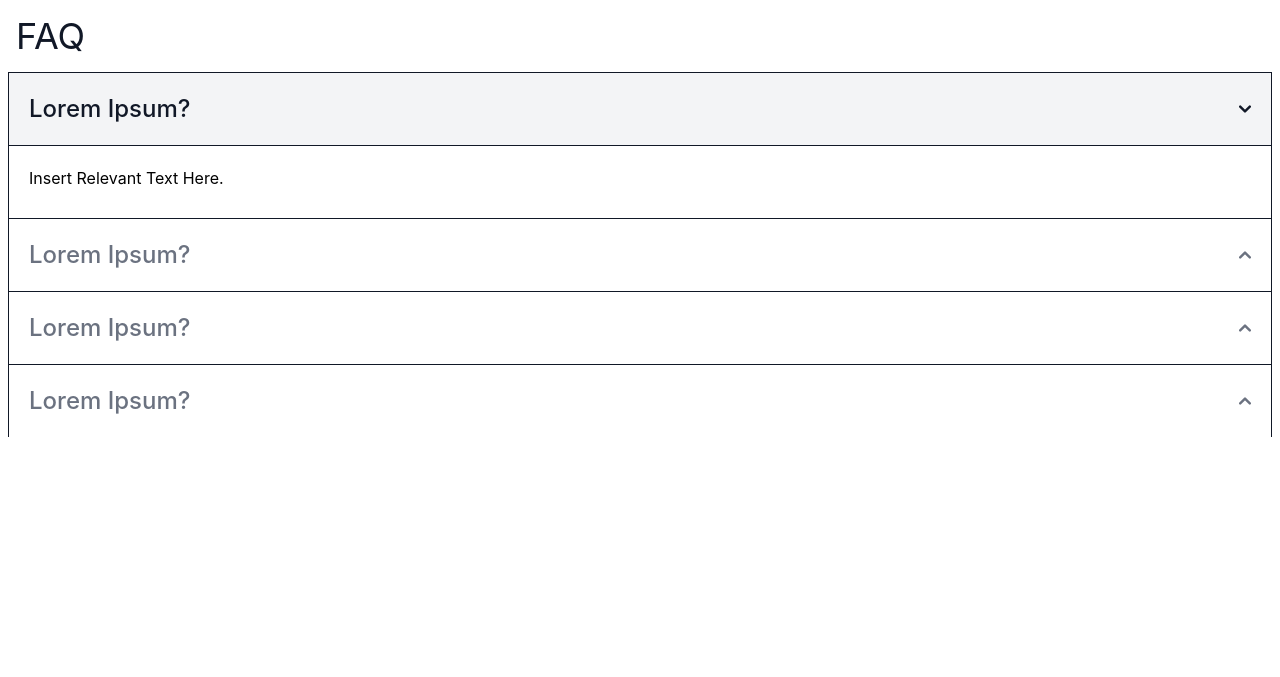
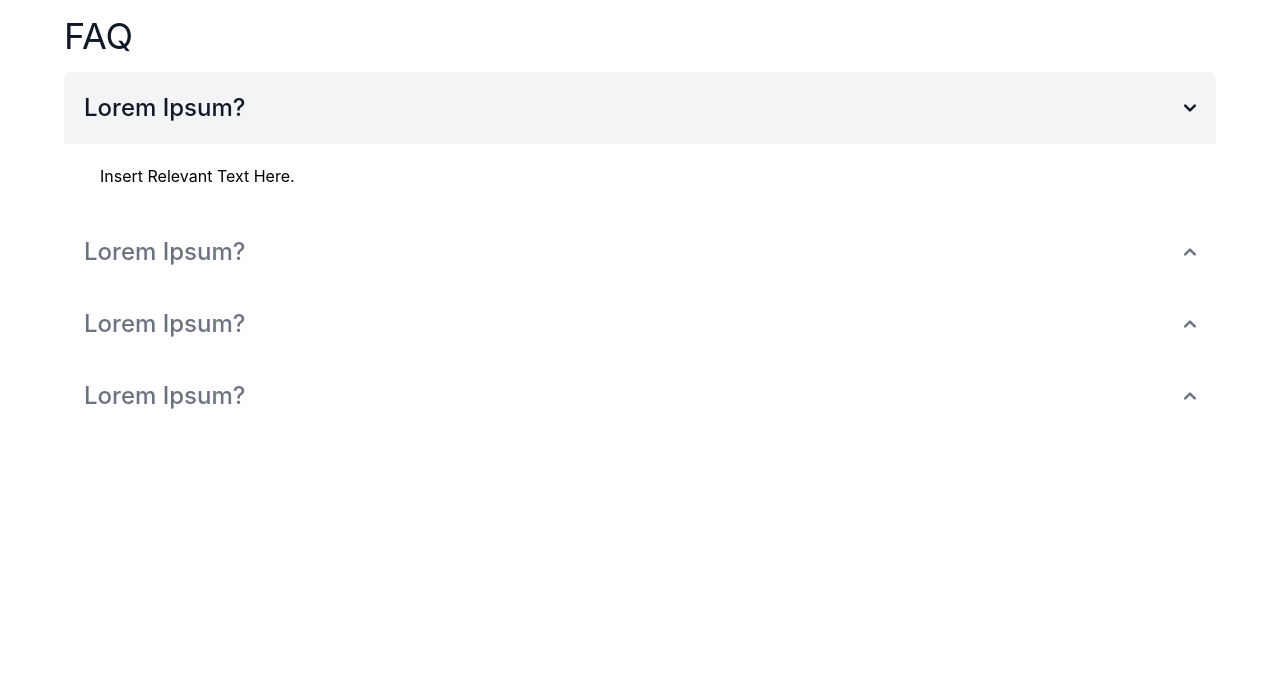
Before and after one commit to muwasifk/supervision, a Django app: template templates/faq.html in a window 1280 px wide. Shown: the part 65-742 px from the top of the page. Run offline with Django 5.2, Linux system fonts and the light colour scheme; the template is opened without the code that fills it, so the values that code supplies are empty; style sheets or scripts are compiled from the project's sources; some libraries are stand-ins or nearby versions; some web fonts are replaced.

Commit message:
Update faq.html
Made look better

```diff
--- a/templates/faq.html
+++ b/templates/faq.html
@@ -3,10 +3,10 @@
 {% block content %}
 
 <section>
-        <h1 class="p-4 text-4xl text-gray-900">FAQ</h1>
-        <div id="accordion-collapse" data-accordion="collapse" class="mx-2">
+        <h1 class="py-4 px-16 text-4xl text-gray-900">FAQ</h1>
+        <div id="accordion-collapse" data-accordion="collapse" class="px-16">
           <h2 id="accordion-collapse-heading-1">
-            <button type="button" class="flex w-full items-center justify-between gap-3 rounded-t-l border border-b-0 border-gray-900 p-5 text-2xl font-medium text-black hover:bg-gray-100 focus:ring-1 focus:ring-gray-900 rtl:text-right dark:border-gray-700 dark:text-gray-400 dark:hover:bg-gray-800 dark:focus:ring-gray-800" data-accordion-target="#accordion-collapse-body-1" aria-expanded="true" aria-controls="accordion-collapse-body-1">
+            <button type="button" class="flex w-full items-center justify-between gap-3 rounded-t-lg  p-5 text-2xl font-medium text-black hover:bg-gray-100 focus:ring-1 focus:ring-gray-900 rtl:text-right dark:border-gray-700 dark:text-gray-400 dark:hover:bg-gray-800 dark:focus:ring-gray-800" data-accordion-target="#accordion-collapse-body-1" aria-expanded="true" aria-controls="accordion-collapse-body-1">
               <span>Lorem Ipsum?</span>
               <svg data-accordion-icon class="h-3 w-3 shrink-0 rotate-180" aria-hidden="true" xmlns="http://www.w3.org/2000/svg" fill="none" viewBox="0 0 10 6">
                 <path stroke="currentColor" stroke-linecap="round" stroke-linejoin="round" stroke-width="2" d="M9 5 5 1 1 5" />
@@ -14,12 +14,12 @@
             </button>
           </h2>
           <div id="accordion-collapse-body-1" class="hidden" aria-labelledby="accordion-collapse-heading-1">
-            <div class="border border-b-0 border-gray-900 p-5 dark:border-gray-700 dark:bg-gray-900">
-              <p class="mb-2 text-black dark:text-gray-400">Insert Relevant Text Here.</p>
+            <div class="p-5 dark:border-gray-700 dark:bg-gray-900">
+              <p class="mx-4 mb-2 text-black dark:text-gray-400">Insert Relevant Text Here.</p>
             </div>
           </div>
           <h2 id="accordion-collapse-heading-2">
-            <button type="button" class="flex w-full items-center justify-between gap-3 rounded-t-l border border-b-0 border-gray-900 p-5 text-2xl font-medium text-black hover:bg-gray-100 focus:ring-1 focus:ring-gray-900 rtl:text-right dark:border-gray-700 dark:text-gray-400 dark:hover:bg-gray-800 dark:focus:ring-gray-800" data-accordion-target="#accordion-collapse-body-2" aria-expanded="true" aria-controls="accordion-collapse-body-2">
+            <button type="button" class="flex w-full items-center justify-between gap-3 rounded-t-lg p-5 text-2xl font-medium text-black hover:bg-gray-100 focus:ring-1 focus:ring-gray-900 rtl:text-right dark:border-gray-700 dark:text-gray-400 dark:hover:bg-gray-800 dark:focus:ring-gray-800" data-accordion-target="#accordion-collapse-body-2" aria-expanded="true" aria-controls="accordion-collapse-body-2">
               <span>Lorem Ipsum?</span>
               <svg data-accordion-icon class="h-3 w-3 shrink-0 rotate-180" aria-hidden="true" xmlns="http://www.w3.org/2000/svg" fill="none" viewBox="0 0 10 6">
                 <path stroke="currentColor" stroke-linecap="round" stroke-linejoin="round" stroke-width="2" d="M9 5 5 1 1 5" />
@@ -27,12 +27,12 @@
             </button>
           </h2>
           <div id="accordion-collapse-body-2" class="hidden" aria-labelledby="accordion-collapse-heading-2">
-            <div class="border border-b-0 border-gray-900 p-5 dark:border-gray-700 dark:bg-gray-900">
-              <p class="mb-2 text-black dark:text-gray-400">Insert Relevant Text Here.</p>
+            <div class="p-5 dark:border-gray-700 dark:bg-gray-900">
+              <p class="mx-4 mb-2 text-black dark:text-gray-400">Insert Relevant Text Here.</p>
             </div>
           </div>
           <h2 id="accordion-collapse-heading-3">
-            <button type="button" class="flex w-full items-center justify-between gap-3 rounded-t-l border border-b-0 border-gray-900 p-5 text-2xl font-medium text-black hover:bg-gray-100 focus:ring-1 focus:ring-gray-900 rtl:text-right dark:border-gray-700 dark:text-gray-400 dark:hover:bg-gray-800 dark:focus:ring-gray-800" data-accordion-target="#accordion-collapse-body-3" aria-expanded="true" aria-controls="accordion-collapse-body-3">
+            <button type="button" class="flex w-full items-center justify-between gap-3 rounded-t-lg p-5 text-2xl font-medium text-black hover:bg-gray-100 focus:ring-1 focus:ring-gray-900 rtl:text-right dark:border-gray-700 dark:text-gray-400 dark:hover:bg-gray-800 dark:focus:ring-gray-800" data-accordion-target="#accordion-collapse-body-3" aria-expanded="true" aria-controls="accordion-collapse-body-3">
               <span>Lorem Ipsum?</span>
               <svg data-accordion-icon class="h-3 w-3 shrink-0 rotate-180" aria-hidden="true" xmlns="http://www.w3.org/2000/svg" fill="none" viewBox="0 0 10 6">
                 <path stroke="currentColor" stroke-linecap="round" stroke-linejoin="round" stroke-width="2" d="M9 5 5 1 1 5" />
@@ -40,12 +40,12 @@
             </button>
           </h2>
           <div id="accordion-collapse-body-3" class="hidden" aria-labelledby="accordion-collapse-heading-3">
-            <div class="border border-b-0 border-gray-900 p-5 dark:border-gray-700 dark:bg-gray-900">
-              <p class="mb-2 text-black dark:text-gray-400">Insert Relevant Text Here.</p>
+            <div class="p-5 dark:border-gray-700 dark:bg-gray-900">
+              <p class="mx-4 mb-2 text-black dark:text-gray-400">Insert Relevant Text Here.</p>
             </div>
           </div>
           <h2 id="accordion-collapse-heading-4">
-            <button type="button" class="flex w-full items-center justify-between gap-3 rounded-t-l border border-b-0 border-gray-900 p-5 text-2xl font-medium text-black hover:bg-gray-100 focus:ring-1 focus:ring-gray-900 rtl:text-right dark:border-gray-700 dark:text-gray-400 dark:hover:bg-gray-800 dark:focus:ring-gray-800" data-accordion-target="#accordion-collapse-body-4" aria-expanded="true" aria-controls="accordion-collapse-body-4">
+            <button type="button" class="flex w-full items-center justify-between gap-3 rounded-t-lg p-5 text-2xl font-medium text-black hover:bg-gray-100 focus:ring-1 focus:ring-gray-900 rtl:text-right dark:border-gray-700 dark:text-gray-400 dark:hover:bg-gray-800 dark:focus:ring-gray-800" data-accordion-target="#accordion-collapse-body-4" aria-expanded="true" aria-controls="accordion-collapse-body-4">
               <span>Lorem Ipsum?</span>
               <svg data-accordion-icon class="h-3 w-3 shrink-0 rotate-180" aria-hidden="true" xmlns="http://www.w3.org/2000/svg" fill="none" viewBox="0 0 10 6">
                 <path stroke="currentColor" stroke-linecap="round" stroke-linejoin="round" stroke-width="2" d="M9 5 5 1 1 5" />
@@ -53,8 +53,8 @@
             </button>
           </h2>
           <div id="accordion-collapse-body-4" class="hidden" aria-labelledby="accordion-collapse-heading-4">
-            <div class="border border-b-0 border-gray-900 p-5 dark:border-gray-700 dark:bg-gray-900">
-              <p class="mb-2 text-black dark:text-gray-400">Insert Relevant Text Here.</p>
+            <div class="p-5 dark:border-gray-700 dark:bg-gray-900">
+              <p class="mx-4 mb-2 text-black dark:text-gray-400">Insert Relevant Text Here.</p>
             </div>
           </div>
         </div>
```
